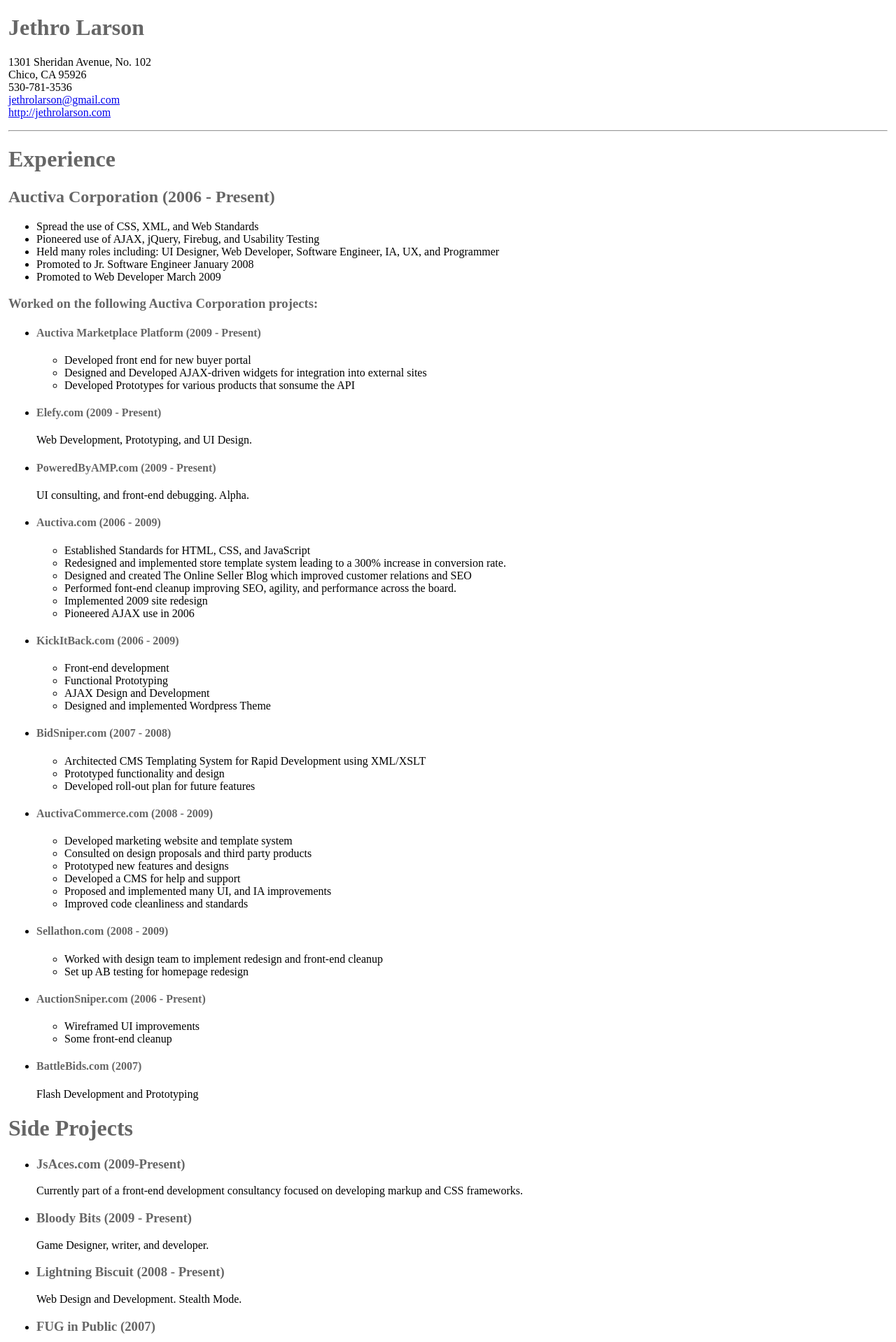
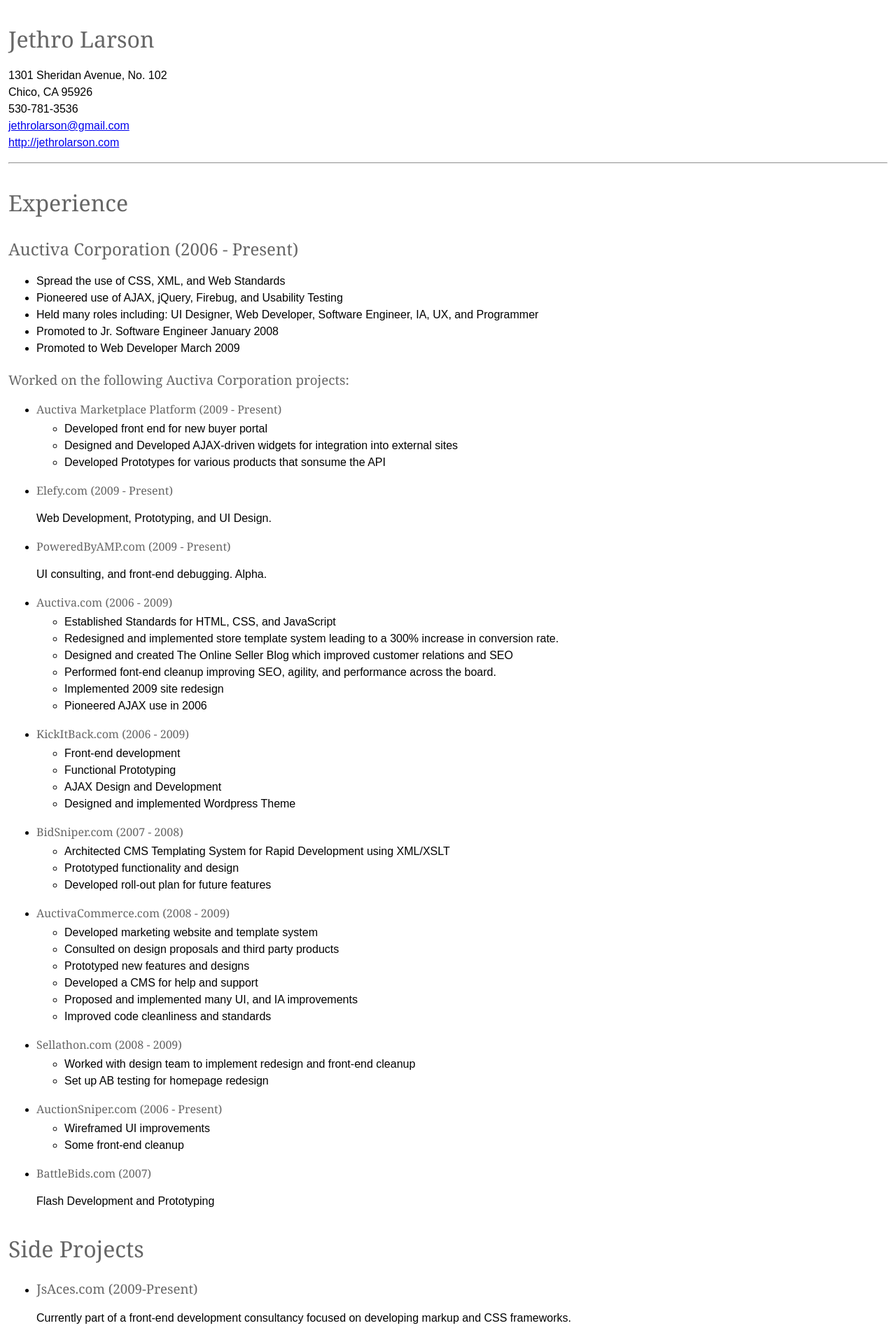
Before and after one commit to jethrolarson/jethrolarson.github.com, a Jekyll site: the page built from index.markdown, in a window 1280 px wide. Shown: the top 1918 px of the page at 70% size. Built offline with Jekyll 4.4.1, drawn with Linux system fonts in a browser that asks for light colours.

Commit message:
styling headings

```diff
--- a/css/default.css
+++ b/css/default.css
@@ -1,6 +1,11 @@
 h1,h2,h3,h4,h5{
-  font-family: 16px Georgia, serif;
+  margin: 1em 0 .25em;
+  font-family: Georgia, serif;
+  font-weight: normal;
   color:#666;
 }
-body{margin: 0;}
+body{
+  margin: 0;
+  font: 16px/1.5 Arial,sans-serif;
+}
 #page{margin: 12px;}
```
